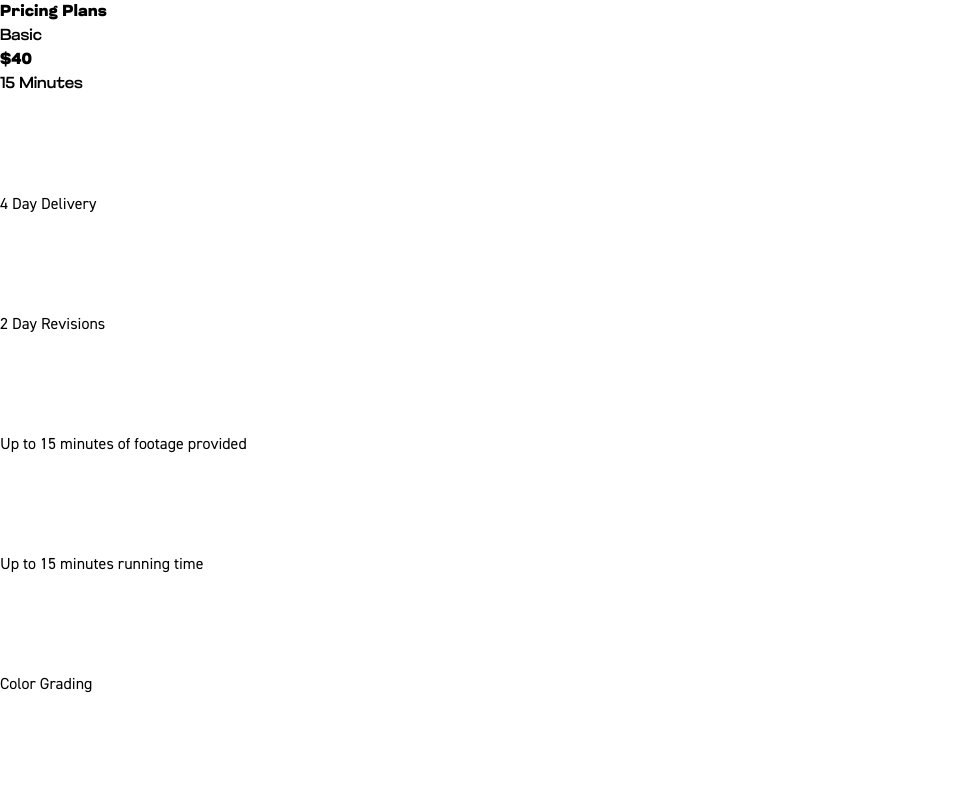
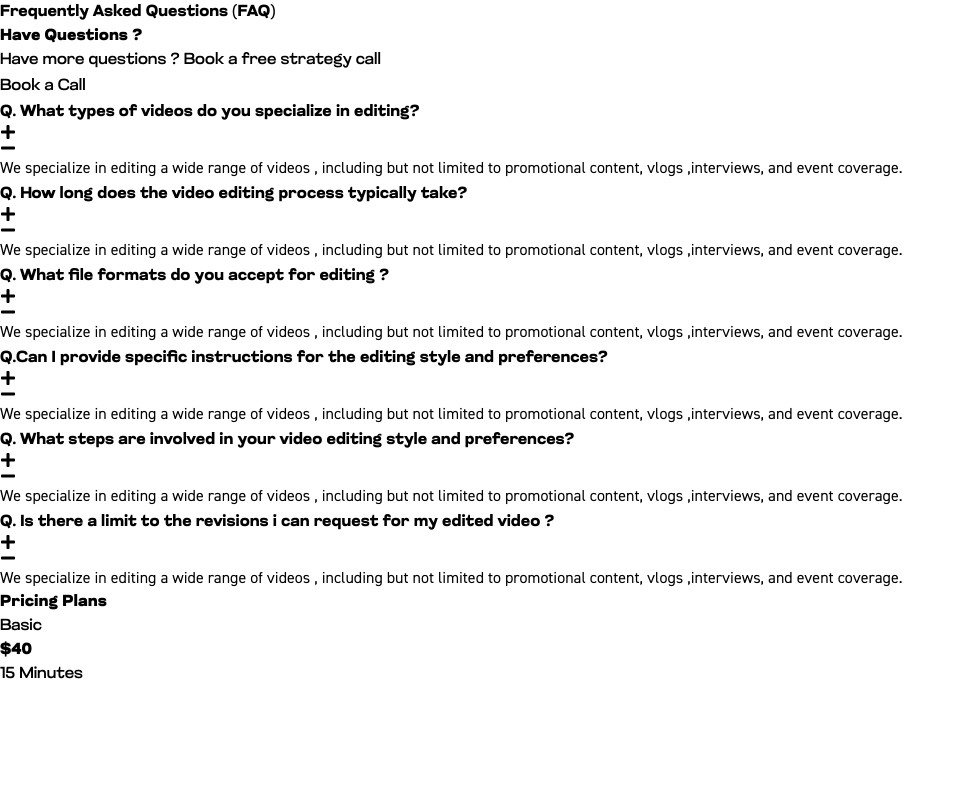
Before and after one commit to titumiranan123/podcast-montagemotion-client, a React (Vite) app: page / in a window 1280 px wide. Shown: the top 786 px of the page, without its empty margins (0-965 px from the left). Built offline with nearby package versions, Linux system fonts and the light colour scheme.

Commit message:
accordion complete

```diff
--- a/package.json
+++ b/package.json
@@ -12,6 +12,7 @@
   "dependencies": {
     "react": "^18.3.1",
     "react-dom": "^18.3.1",
+    "react-icons": "^5.2.1",
     "react-router-dom": "^6.24.1"
   },
   "devDependencies": {
--- /dev/null
+++ b/src/components/AccordianCard.tsx
@@ -0,0 +1,53 @@
+import { useState, FC } from "react";
+import { FaPlus, FaMinus } from "react-icons/fa";
+
+interface AccordionCardProps {
+    title: string;
+    description: string;
+}
+
+const AccordionCard: FC<AccordionCardProps> = ({ title, description }) => {
+    const [isVisible, setIsVisible] = useState(false);
+    const toggleAccordion = () => {
+        setIsVisible(!isVisible);
+    };
+
+    return (
+        <div
+            className={`lg:w-[692px] ${isVisible ? "lg:h-auto h-auto" : "lg:h-[80px] h-[98px]"}
+      mt-4 relative transition-all duration-300 ease-in-out`}
+        >
+            <div
+                className={`serviceCard rounded-lg p-6 text-[#E4E8F7] lg:w-[692px] ${isVisible ? "bg-[#222A2D]" : ""}
+        z-10`}
+            >
+                <button
+                    onClick={toggleAccordion}
+                    className="flex justify-between w-full items-center"
+                >
+                    <span className="tracking-[1.5px] semibold md:w-[564px] md:text-[24px] text-left leading-[26px] text-[16px]">
+                        {title}
+                    </span>
+                    <div className="w-10">
+                        <FaPlus
+                            className={`w-6 h-6 transform transition-transform duration-300 ${isVisible ? "rotate-180 opacity-0" : "rotate-0 opacity-100"}`}
+                        />
+                        <FaMinus
+                            className={`w-6 h-6 absolute transform transition-transform duration-300 ${isVisible ? "rotate-0 opacity-100" : "rotate-180 opacity-0"}`}
+                        />
+                    </div>
+                </button>
+                <div
+                    className={`overflow-hidden transition-all duration-300 ease-in-out text-slate-50 text-lg ${isVisible ? "max-h-[1000px] opacity-100" : "max-h-0 opacity-0"
+                        }`}
+                >
+                    <div className="font-light mt-2 md:w-[564px] md:text-[16px] lg:leading-[20px] leading-[18px] regular text-[12px]">
+                        {description}
+                    </div>
+                </div>
+            </div>
+        </div>
+    );
+};
+
+export default AccordionCard;
--- /dev/null
+++ b/src/components/Accordion.tsx
@@ -0,0 +1,50 @@
+import AccordianCard from "./AccordianCard";
+
+
+const Accordion = () => {
+    return (
+        <div className="text-[#E4E8F7] mt-[68px] md:mt-[80px] lg:mb-56 max-w-[1240px] mx-auto">
+            <div className="lg:w-1/2 mx-auto mb-[84px]">
+                <p className="md:text-[48px] uppercase text-[24px] boldText font-bold md:leading-[56px] tracking-[0.8px] semibold text-center">
+                    Frequently Asked Questions (FAQ)
+                </p>
+            </div>
+            <div className="grid grid-cols-1 md:grid-cols-2">
+                <div>
+                    <h1 className="text-[48px] bold leading-[48px]">Have Questions ?</h1>
+                    <p className="text-[20px] normal leading-[25.6px] mt-[30px]">Have more questions ? Book a free strategy call</p>
+                    <button className='bg-[#25AAE1] py-4 px-6 text-white rounded-[16px] normal mt-[51px]'>Book a Call</button>
+                </div>
+                <div className="flex justify-center items-center flex-col">
+                    <AccordianCard
+                        title="Q. What types of videos do you specialize in editing?"
+                        description="We specialize in editing a wide range of videos , including but not limited to promotional content, vlogs ,interviews, and event coverage."
+                    />
+                    <AccordianCard
+                        title="Q. How long does the video editing process typically take?"
+                        description="We specialize in editing a wide range of videos , including but not limited to promotional content, vlogs ,interviews, and event coverage."
+                    />
+                    <AccordianCard
+                        title="Q. What file formats do you accept for editing ?"
+                        description="We specialize in editing a wide range of videos , including but not limited to promotional content, vlogs ,interviews, and event coverage."
+                    />
+                    <AccordianCard
+                        title="Q.Can I provide specific instructions for the editing style and preferences?"
+                        description="We specialize in editing a wide range of videos , including but not limited to promotional content, vlogs ,interviews, and event coverage."
+                    />
+                    <AccordianCard
+                        title="Q. What steps are involved in your video editing style and preferences?"
+                        description="We specialize in editing a wide range of videos , including but not limited to promotional content, vlogs ,interviews, and event coverage."
+                    />
+                    <AccordianCard
+                        title=" Q. Is there a limit to the revisions i can request for my edited video ?"
+                        description="We specialize in editing a wide range of videos , including but not limited to promotional content, vlogs ,interviews, and event coverage."
+                    />
+
+                </div>
+            </div>
+        </div>
+    );
+};
+
+export default Accordion;
--- a/src/page/Home.tsx
+++ b/src/page/Home.tsx
@@ -1,10 +1,12 @@
 import React from 'react';
 import Footer from '../components/Footer';
 import Pricing from '../components/Pricing';
+import Accordion from '../components/Accordion';
 
 const Home: React.FC = () => {
     return (
         <div>
+            <Accordion />
             <Pricing />
             <Footer />
         </div>
```
Also changed, not shown: 1 other file (tests, documents, lock files or other folders).
